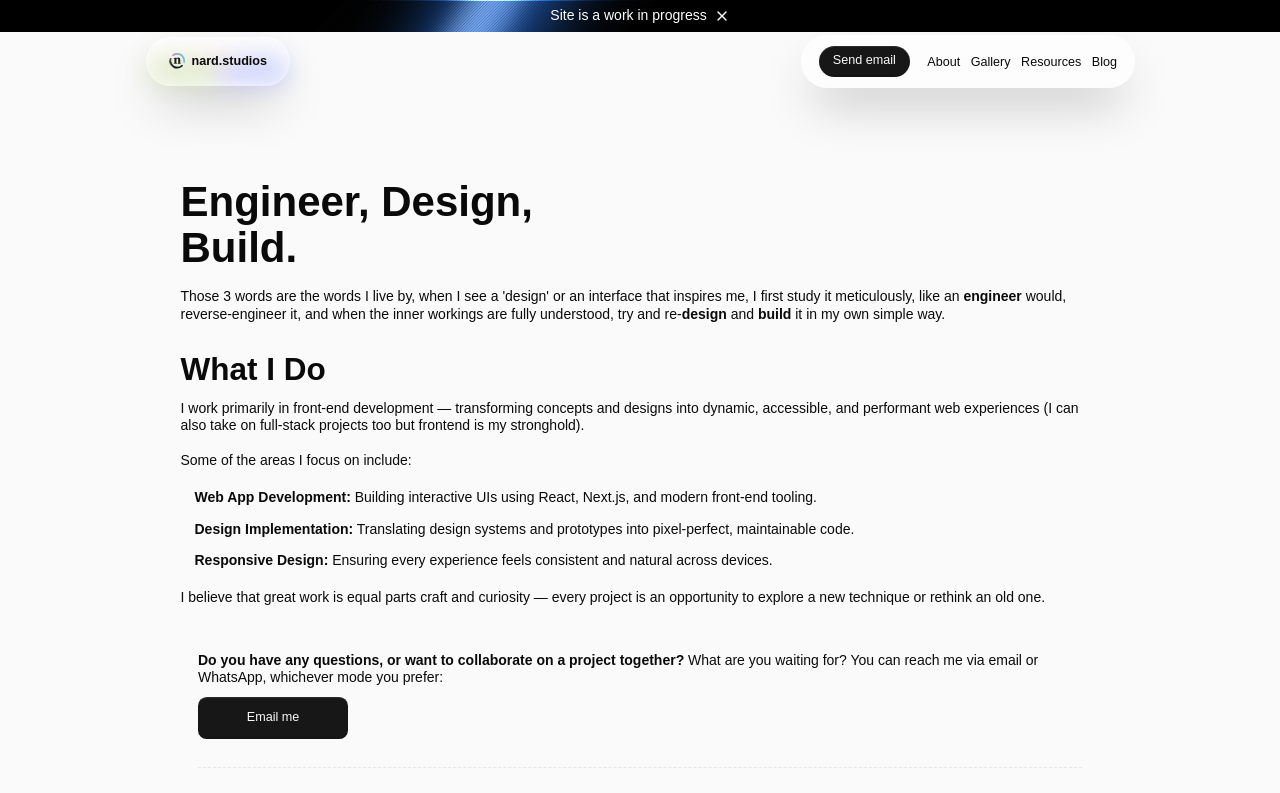
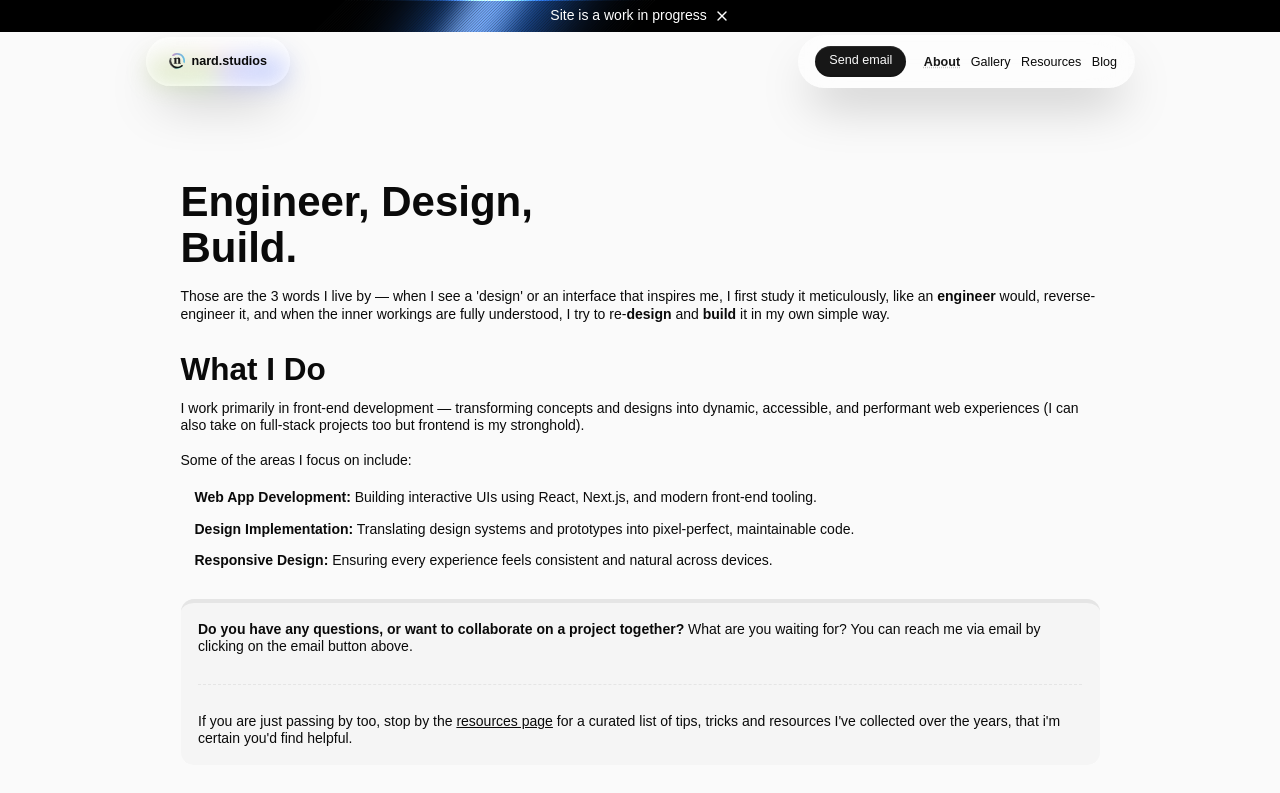
Before and after one commit to ben-dev10/nard.studios, a Next.js app: page /about in a window 1280 px wide. Shown: the top 793 px of the page. Built offline with nearby package versions, Linux system fonts and the light colour scheme; a web font is replaced by a local one.

Commit message:
feat: navbar active-link feature added, minor updates

```diff
--- a/src/app/(main)/about/page.tsx
+++ b/src/app/(main)/about/page.tsx
@@ -1,7 +1,6 @@
 "use client";
 import Section from "@/components/ui/elements/section";
 import Link from "next/link";
-import EmailButton from "@/app/_components/email-btn";
 
 function Article() {
   return (
@@ -17,10 +16,10 @@ function Article() {
             Build.
           </h1>
           <p className="mb-2">
-            Those 3 words are the words I live by, when I see a
-            &apos;design&apos; or an interface that inspires me, I first study
-            it meticulously, like an <b>engineer</b> would, reverse-engineer it,
-            and when the inner workings are fully understood, try and re-
+            Those are the 3 words I live by — when I see a &apos;design&apos; or
+            an interface that inspires me, I first study it meticulously, like
+            an <b>engineer</b> would, reverse-engineer it, and when the inner
+            workings are fully understood, I try to re-
             <b>design</b> and <b>build</b> it in my own simple way.{" "}
           </p>
         </section>
@@ -51,27 +50,18 @@ function Article() {
                 consistent and natural across devices.
               </li>
             </ul>
-
-            <p>
-              I believe that great work is equal parts craft and curiosity —
-              every project is an opportunity to explore a new technique or
-              rethink an old one.
-            </p>
           </div>
         </section>
 
-        <section className="my-8 rounded-md bg-neutral-50 p-5">
+        <section className="my-8 rounded-[13px] border-t-[4px] !bg-neutral-100 p-5">
           <p className="mb-3">
             <b>
               Do you have any questions, or want to collaborate on a project
               together?
             </b>{" "}
-            What are you waiting for? You can reach me via email or WhatsApp,
-            whichever mode you prefer:
+            What are you waiting for? You can reach me via email by clicking on
+            the email button above.
           </p>
-          <div className="flex gap-2">
-            <EmailButton text="Email me" className="h-12 rounded-lg w-[150px]" />
-          </div>
           <hr className="mt-8 border-dashed" />
           <p className="mt-8">
             If you are just passing by too, stop by the{" "}
@@ -104,7 +94,7 @@ function Resume() {
         </div>
 
         <div className="_area-2">
-          <p className="mt-5">
+          <p className="">
             <b>A little bit of history</b>
             <span className="mt-2 block">
               I was first introduced to programming in my pre-high school days,
--- a/src/app/_components/footer.tsx
+++ b/src/app/_components/footer.tsx
@@ -139,7 +139,7 @@ export default function Footer() {
                       width={119}
                       height={12}
                     />
-                    <p>25%</p>
+                    <p>27%</p>
                   </div>
                 </div>
               </div>
--- a/src/app/_components/navbar.tsx
+++ b/src/app/_components/navbar.tsx
@@ -1,3 +1,4 @@
+"use client";
 import { NardLogoSmallLight } from "@/components/_ui/icons";
 import Background from "@/components/ui/elements/background";
 import Section from "@/components/ui/elements/section";
@@ -5,6 +6,7 @@ import { AppSheet } from "./app--sheet";
 import { FileBox, PencilLine, UserCircleIcon, Wallpaper } from "lucide-react";
 import Link from "next/link";
 import EmailButton from "./email-btn";
+import { usePathname } from "next/navigation";
 
 // bg-[attr(datatype-bg)]
 const conicGradient =
@@ -45,6 +47,9 @@ const NavLinks = [
 ];
 
 export default function Navbar() {
+  const pathname = usePathname();
+  const isActive = (path: string) => path === pathname;
+
   return (
     <Section.RootElement
       as="header"
@@ -74,7 +79,14 @@ export default function Navbar() {
             <ul className="flex items-center gap-3">
               {NavLinks.map((link, index) => (
                 <li key={index} className="">
-                  <a href={link.url} className="text-[0.9rem]">
+                  <a
+                    href={link.url}
+                    className={`text-[0.9rem] ${
+                      isActive(link.url)
+                        ? "text-primary font-[600] underline decoration-black/20 decoration-dotted"
+                        : ""
+                    }`}
+                  >
                     {link.name}
                   </a>
                 </li>
--- a/src/app/_components/page-not-ready.tsx
+++ b/src/app/_components/page-not-ready.tsx
@@ -24,8 +24,8 @@ export default function PageNotReady() {
         <Image
           alt="page-not-ready img"
           src="/_nard/imgs/404-4.webp"
-          width={298}
-          height={317}
+          width={983}
+          height={787}
           className="mx-auto mix-blend-darken max-md:w-[200px] md:w-[300px]"
         />
         <div className="mt-5 p-10 text-center">
--- a/src/app/layout.tsx
+++ b/src/app/layout.tsx
@@ -1,7 +1,7 @@
 import type { Metadata } from "next";
 import "./globals.css";
 import { geistSansVar, geistMonoVar } from "./_assets/fonts";
-import { ThemeProvider } from "@/contexts/theme-context";
+// import { ThemeProvider } from "@/contexts/theme-context";
 import { Analytics } from "@vercel/analytics/next";
 import Banner from "./_components/banner";
 
@@ -20,11 +20,12 @@ export default function RootLayout({
       <body
         className={`${geistSansVar.variable} ${geistMonoVar.variable} font-geistSans antialiased [--gutter-x:3.75rem]`}
       >
-        <ThemeProvider>
-          <Banner />
-          {children}
-          <Analytics />
-        </ThemeProvider>
+        {/* theming temporarily disabled */}
+        {/* <ThemeProvider> */}
+        <Banner />
+        {children}
+        <Analytics />
+        {/* </ThemeProvider> */}
       </body>
     </html>
   );
--- a/src/app/not-found.tsx
+++ b/src/app/not-found.tsx
@@ -16,8 +16,8 @@ export default function NotFound() {
         <Image
           alt="404-page img"
           src="/_nard/imgs/404-1.webp"
-          width={359}
-          height={303}
+          width={1024}
+          height={927}
           className="mx-auto mix-blend-darken max-md:w-[200px] md:w-[270px]"
         />
         <div className="mt-5 p-5 text-center">
```
